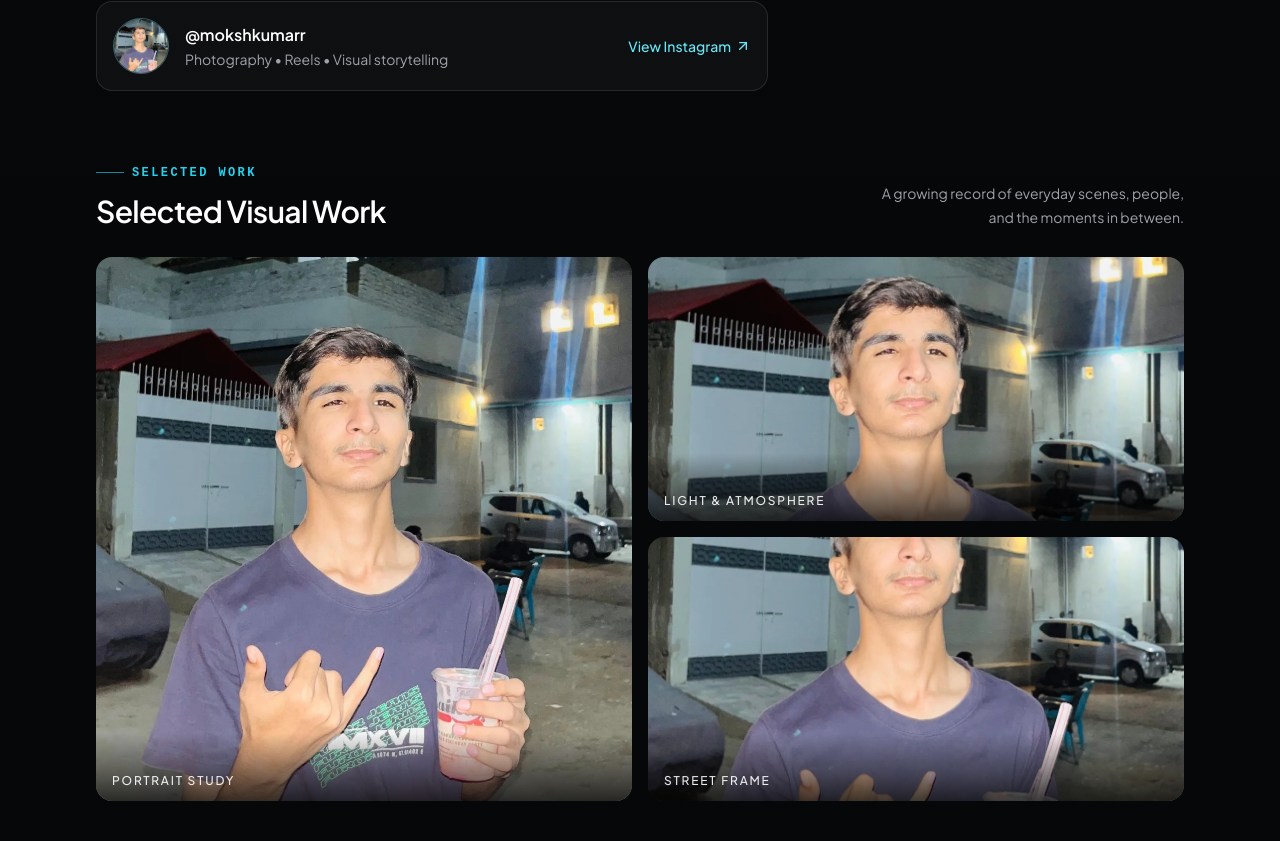
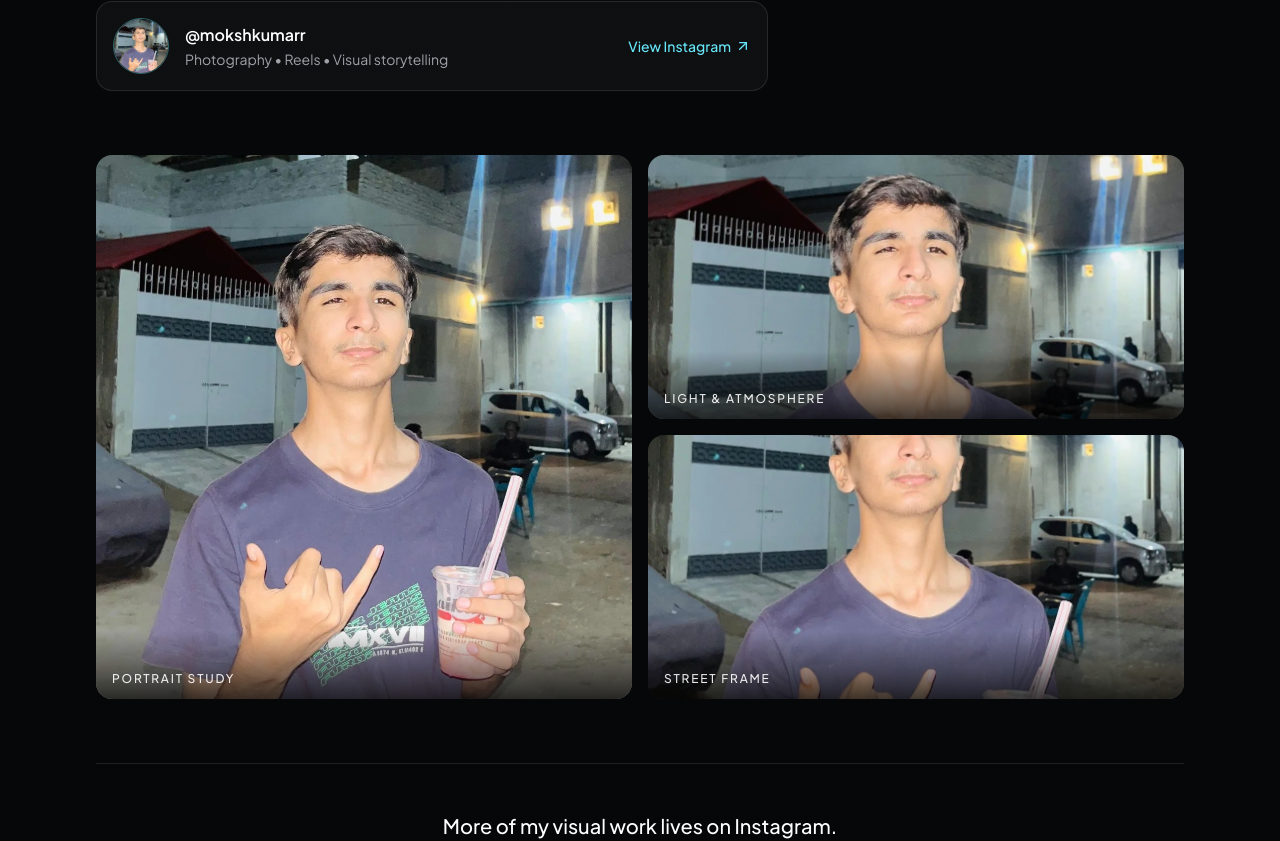
Before and after one commit to mokashkumar1/portfolio, a Next.js app: page / in a window 1280 px wide. Shown: the part 4930-5771 px from the top of the page. Built offline with nearby package versions, Linux system fonts and the light colour scheme.

Commit message:
refactor: simplify creative gallery heading

```diff
--- a/components/sections/CreativeWork.tsx
+++ b/components/sections/CreativeWork.tsx
@@ -59,15 +59,7 @@ export function CreativeWork() {
         <span className="creative-profile-link">View Instagram <ArrowUpRight aria-hidden="true" className="h-4 w-4" /></span>
       </a>
 
-      <div className="mt-14 flex items-end justify-between gap-5 sm:mt-16">
-        <div>
-          <p className="section-kicker">Selected work</p>
-          <h3 className="mt-3 text-2xl font-semibold tracking-tight text-white sm:text-3xl">Selected Visual Work</h3>
-        </div>
-        <p className="hidden max-w-xs text-right text-sm leading-6 text-zinc-400 sm:block">A growing record of everyday scenes, people, and the moments in between.</p>
-      </div>
-
-      <div className="creative-gallery mt-7" aria-label="Selected photography">
+      <div className="creative-gallery mt-12 sm:mt-16" aria-label="Selected photography">
         {visuals.map((visual, index) => (
           <button key={visual.label} type="button" className={`creative-image ${visual.className}`} onClick={() => setActiveIndex(index)} aria-label={`Open ${visual.label} photograph`}>
             <Image src={visual.src} alt={visual.alt} fill sizes={index === 0 ? "(min-width: 768px) 66vw, 100vw" : "(min-width: 768px) 33vw, 50vw"} />
```
